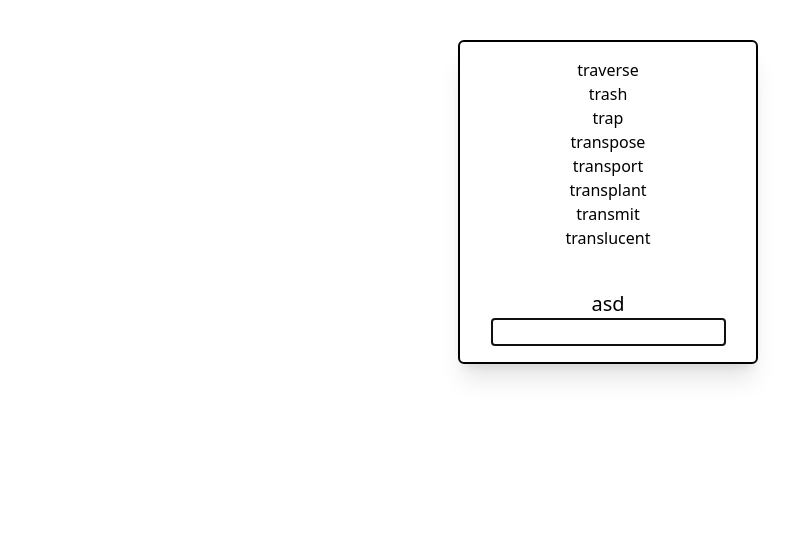
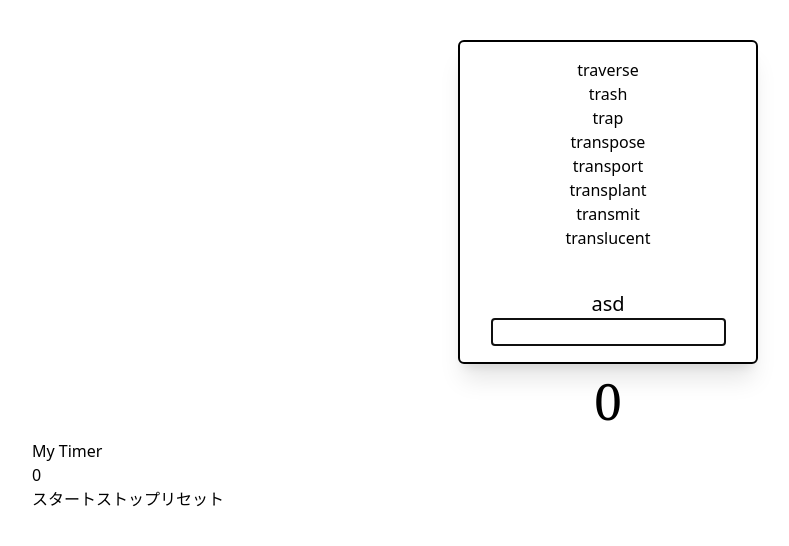
Before and after one commit to tosssssy/typing-battle, a Next.js app: page / in a window 1280 px wide. Shown: the top 546 px of the page, without its empty margins (32-821 px from the left). Built offline with nearby package versions, Linux system fonts and the light colour scheme.

Commit message:
タイマーを追加

```diff
--- a/src/pages/index.tsx
+++ b/src/pages/index.tsx
@@ -1,9 +1,22 @@
-import React, { useState, VFC } from 'react'
+import React, { useEffect, useState, VFC } from 'react'
 import { wordList } from 'dev/wordList'
 
 const Home: VFC = () => {
   const [text, setText] = useState<string>('')
   const [index, setIndex] = useState<number>(0)
+  const [count, setCount] = useState(0)
+  const [timer, setTimer] = useState(false)
+
+  const countup = () => {
+    setCount((count) => count + 1)
+  }
+
+  useEffect(() => {
+    if (timer) {
+      const timerId = setInterval(countup, 1000)
+      return () => clearInterval(timerId)
+    }
+  }, [timer])
 
   const checkWord = (e: React.ChangeEvent<HTMLInputElement>) => {
     setText(e.target.value)
@@ -48,6 +61,15 @@ const Home: VFC = () => {
               />
             </div>
           </section>
+
+          <div className='text-[50px] font-serif text-center'>{index}</div>
+          <div>
+            <h2>My Timer</h2>
+            <div>{String(count)}</div>
+            <button onClick={() => setTimer(true)}>スタート</button>
+            <button onClick={() => setTimer(false)}>ストップ</button>
+            <button onClick={() => setCount(0)}>リセット</button>
+          </div>
         </body>
       </main>
     </div>
```
